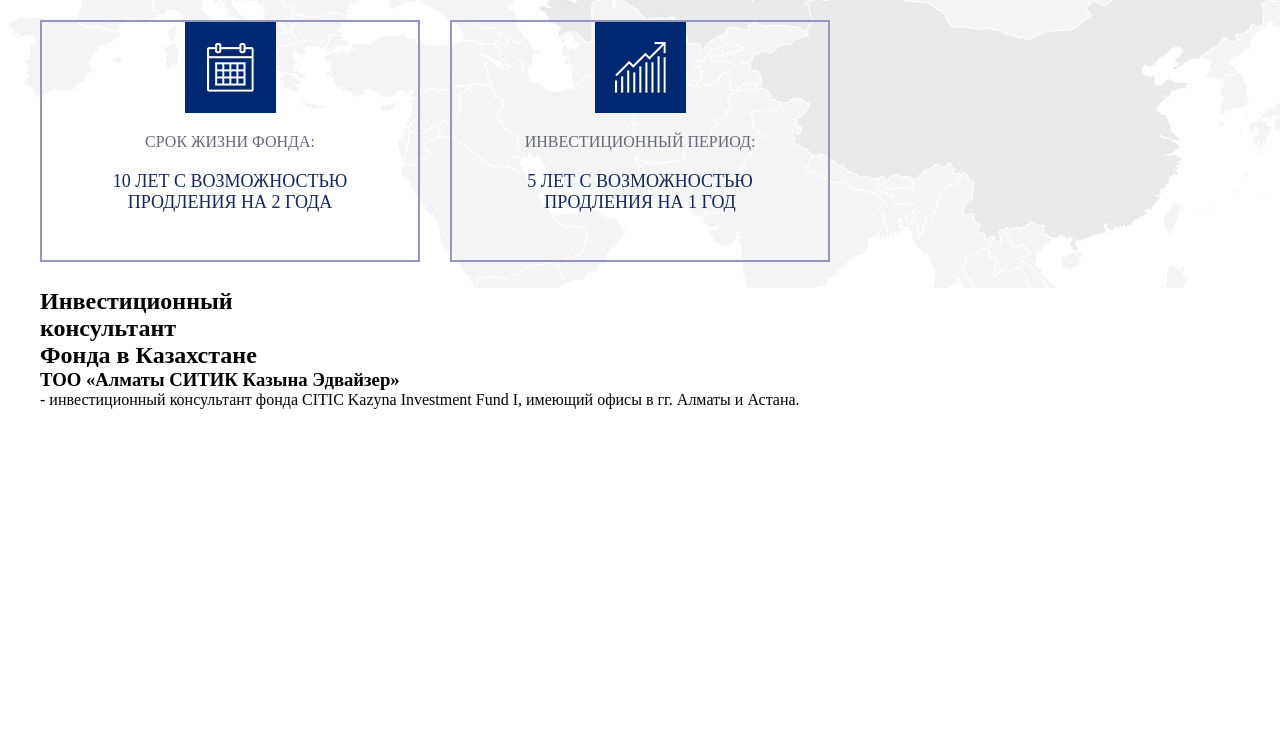
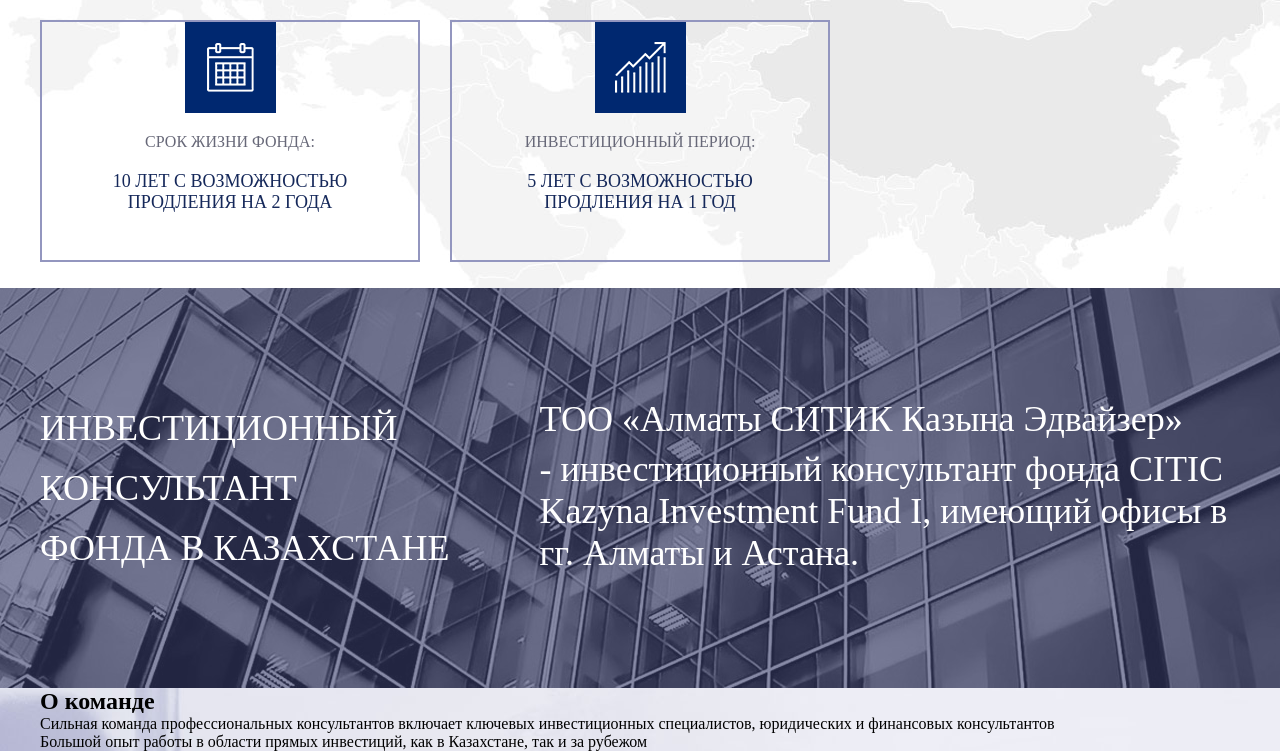
Before and after one commit to Aruana279/Adaptive, a plain HTML site: page index.html in a window 1280 px wide. Shown: the part 1086-1837 px from the top of the page. Before the commit the page ends 1495 px from the top, so only its background shows below. Drawn offline with Linux system fonts and the light colour scheme.

Commit message:
добавила middle-wrapper и начала team wrapper. В middle wrapper я добавила красивый row с инфо про Инвестиционный Консультант. В team-wrapper добавила class для иконок про команды и описание двух первых иконок

```diff
--- a/css/main.css
+++ b/css/main.css
@@ -217,3 +217,50 @@
 	font-family: 'ProximaNovaCondensedBold';
 
 }
+
+.middle-wrapper {
+	background-position: bottom;
+	max-height: 400px;
+}
+
+.grey-row {
+	background-color: rgba(58, 63, 109, 0.6);
+	padding: 110px 0;
+	font-size: 36px;
+	max-height: 400px;
+}
+
+.row {
+	overflow: hidden;
+}
+
+.grey-row .wrapper-description {
+	max-width: 38%;
+	line-height: 60px;
+	float: left;
+	overflow: hidden;
+	color: #fff;
+	text-transform: uppercase;
+}
+
+.wrapper-info {
+	max-width: 600px;
+	float: left;
+	margin-left: 90px;
+	color: #fff;
+	max-width: 58%;
+}
+
+.row .wrapper-info p {
+	margin-bottom: 8px;
+}
+
+.wrapper-info div {
+	display: inline-block;
+	-webkit-background-size: contain;
+	background-size: contain;
+}
+
+.row .wrapper-info pr1 {
+	font-size: 24px;
+}
--- a/index.html
+++ b/index.html
@@ -130,11 +130,52 @@
 	</div>
 
 	<div class="middle-wrapper" style="background-image: url('img/buildings.jpg')">
+			<div class="grey-row">
+				<div class="container">
+					<div class="row">
+						<div class="wrapper-description">
+							<p>
+								Инвестиционный <br>консультант <br>
+								Фонда в Казахстане
+							</p>
+						</div>
+						<div class="wrapper-info">
+							<p>
+								ТОО «Алматы СИТИК Казына Эдвайзер»
+							</p>
+							<p1>
+								- инвестиционный консультант фонда CITIC Kazyna Investment Fund I, имеющий офисы в гг. Алматы и Астана.
+							</p1>
+						</div>
+					</div>
+
+				</div>
+			</div>
+	</div>
+	<div class="team-wrapper" style="background-image: url('img/team.jpg')">
+		<div class="team">
 			<div class="container">
-				<h2>Инвестиционный<br>консультант <br>	Фонда в Казахстане </h2>
-				<h3>ТОО «Алматы СИТИК Казына Эдвайзер»</h3>
-				<p>- инвестиционный консультант фонда CITIC Kazyna Investment Fund I, имеющий офисы в гг. Алматы и Астана. </p>
+				<h2>О команде</h2>
+				<div class="team-icons">
+					<div class="icon-people"></div>
+					<div class="people-description">
+						<p>Cильная команда профессиональных консультантов включает ключевых инвестиционных специалистов, юридических и финансовых консультантов </p>
+					</div>
+					<div class="icon-watches"></div>
+					<div class="watch-description">
+						<p>Большой опыт работы в области прямых инвестиций, как в Казахстане, так и за рубежом </p>
+					</div>
+					<div class="icon-column"></div>
+					<div class="column-description"></div>
+					<div class="icon-hands"></div>
+					<div class="hands-description"></div>
+
+
+
+				</div>
 			</div>
+		</div>
+
 	</div>
 </body>
 </html>
```
Also changed, not shown: img/buildings.jpg (renamed from img/buidings.jpg), img/team.jpg (added).
